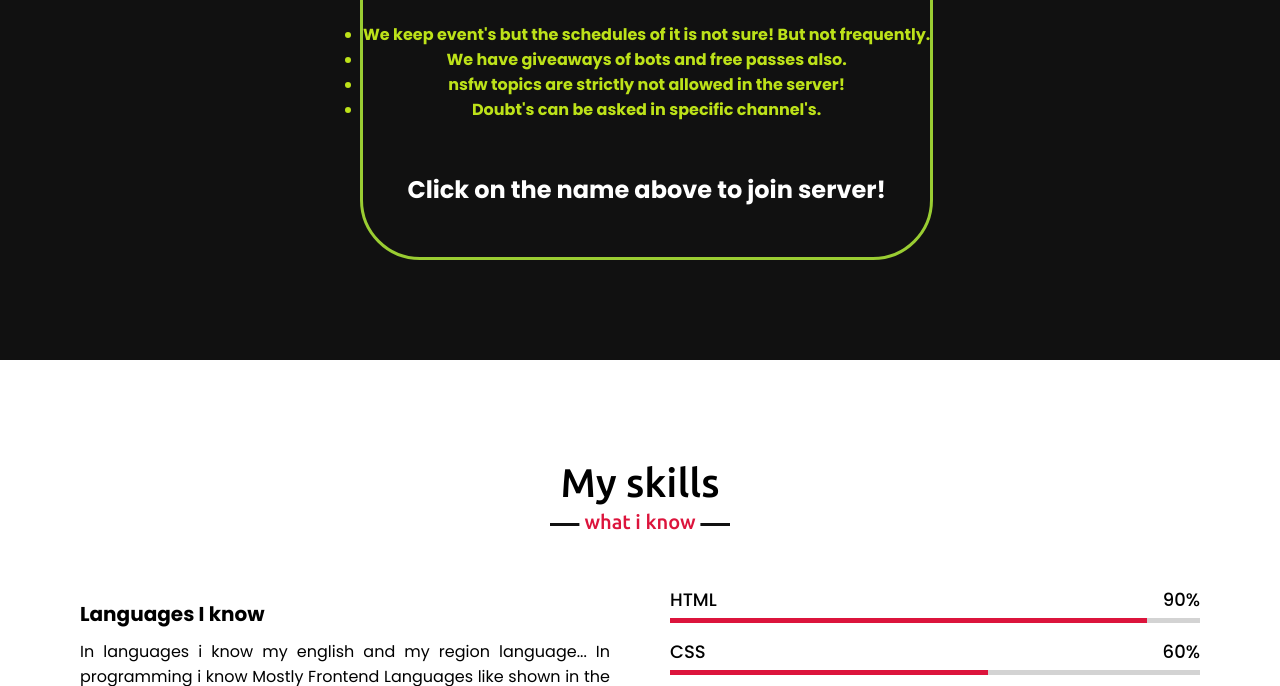
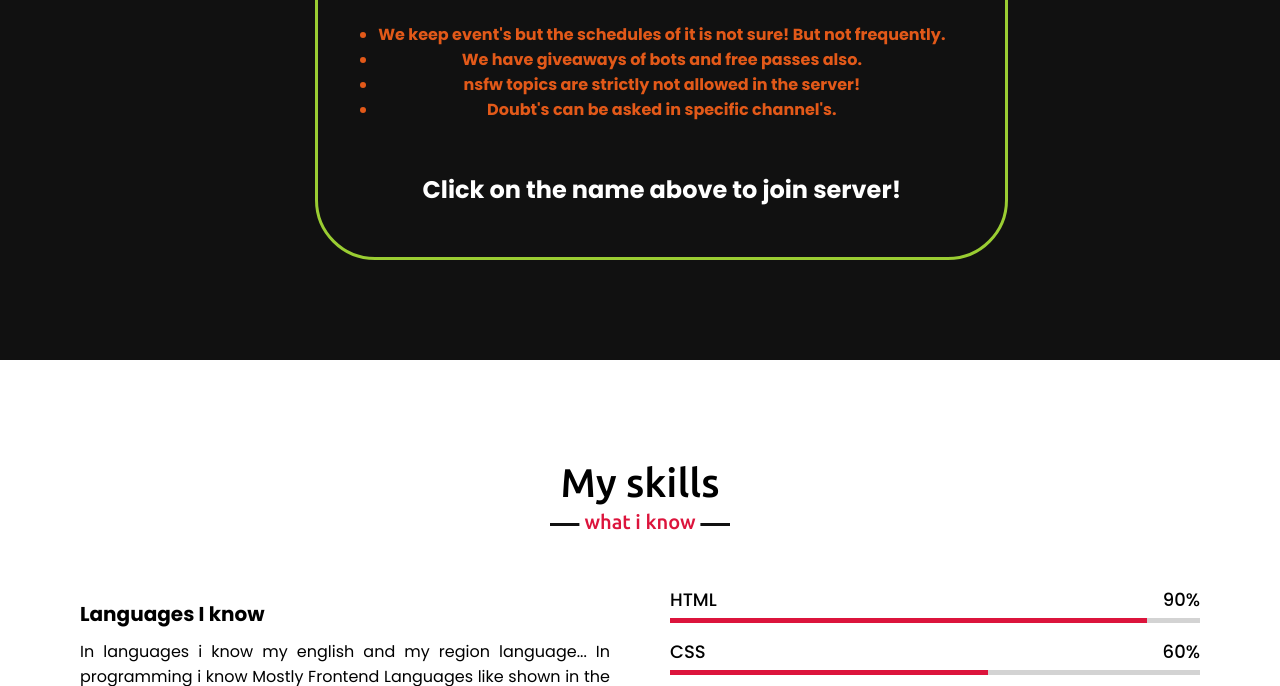
Before and after one commit to SaiManan1/saimanan1.github.io, a plain HTML site: page index.html in a window 1280 px wide. Shown: the part 1872-2558 px from the top of the page. Drawn offline with nearby package versions, Linux system fonts and the light colour scheme.

Commit message:
Update index.html

```diff
--- a/index.html
+++ b/index.html
@@ -90,7 +90,7 @@
             <h2 class="title">Discord Server</h2>
             <div class="serv-content">
 
-                <div style="margin-left: 25%;" class="card">
+                <div style="margin-left: 21%;" class="card">
                     <div style="border-radius: 60px; border: 3px solid yellowgreen;" class="box" >
                         <i style="margin-left: 47%;" class="fab fa-discord"></i>
                         <a href="https://discord.gg/ZMQY8uF9UW">
@@ -111,8 +111,8 @@
 
                             </style>
 
-                            <h4 style="color: rgb(189, 226, 25); text-align: center;">
-                                <ul>
+                            <h4 style="color: rgb(226, 89, 25); text-align: center;">
+                                <ul style="padding-left: 60px; padding-right: 60px;">
                                     <li>We keep event's but the schedules of it is not sure! But not frequently.</li>
                                     <li>We have giveaways of bots and free passes also.</li>
                                     <li> nsfw topics are strictly not allowed in the server!</li>
```
